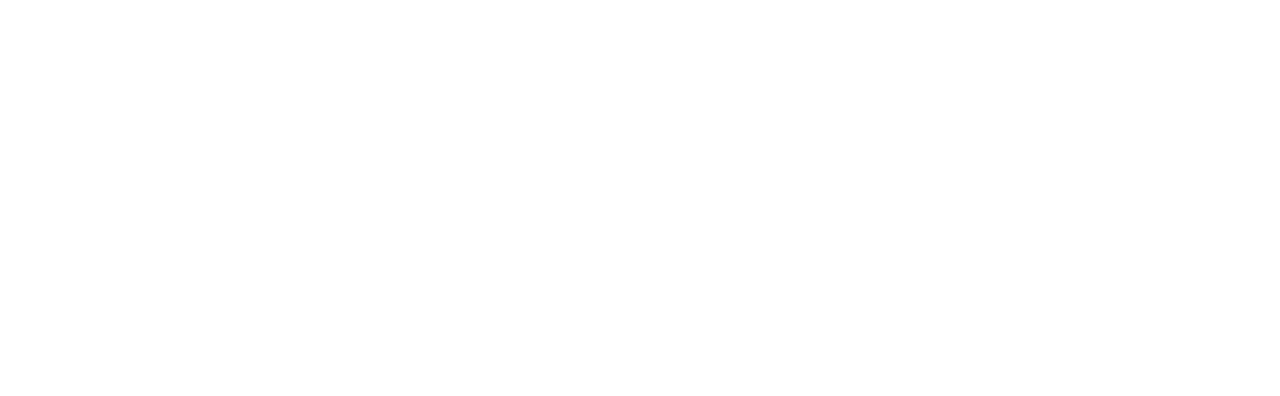
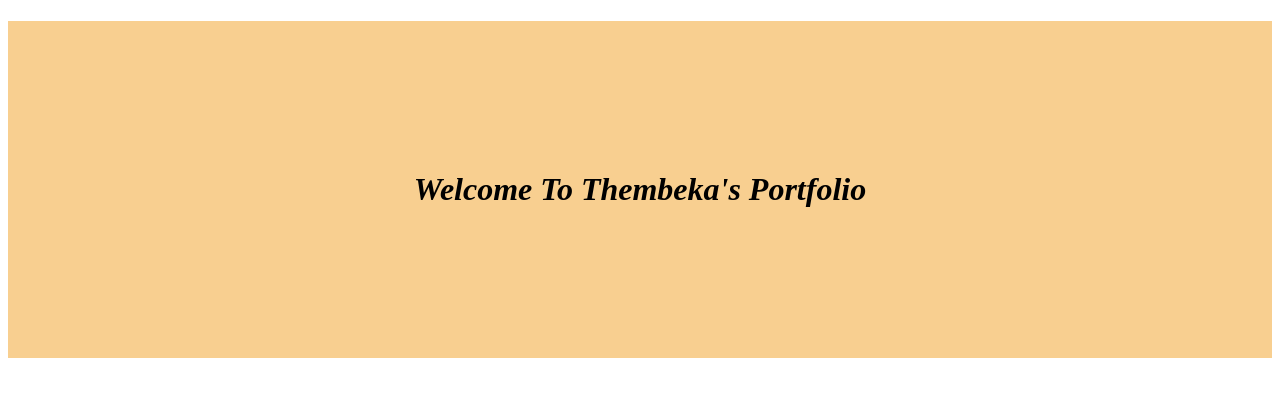
Before and after one commit to Thembeka1/my-portfolio, a plain HTML site: page index.html in a window 1280 px wide. Drawn offline with Linux system fonts and the light colour scheme.

Commit message:
added changes on html and css

```diff
--- a/index.html
+++ b/index.html
@@ -4,8 +4,9 @@
     <meta charset="UTF-8">
     <meta name="viewport" content="width=device-width, initial-scale=1.0">
     <title>Document</title>
+    <link rel="stylesheet" href="/style.css">
 </head>
 <body>
-
+    <h1>Welcome To Thembeka's Portfolio</h1>
 </body>
 </html>
--- a/style.css
+++ b/style.css
@@ -1,3 +1,7 @@
-select{
-    property: value;
+h1{
+    background-color: rgb(248, 207, 144);
+    padding: 150px;
+    text-align: center;
+    font-style: italic;
+
 }
```
